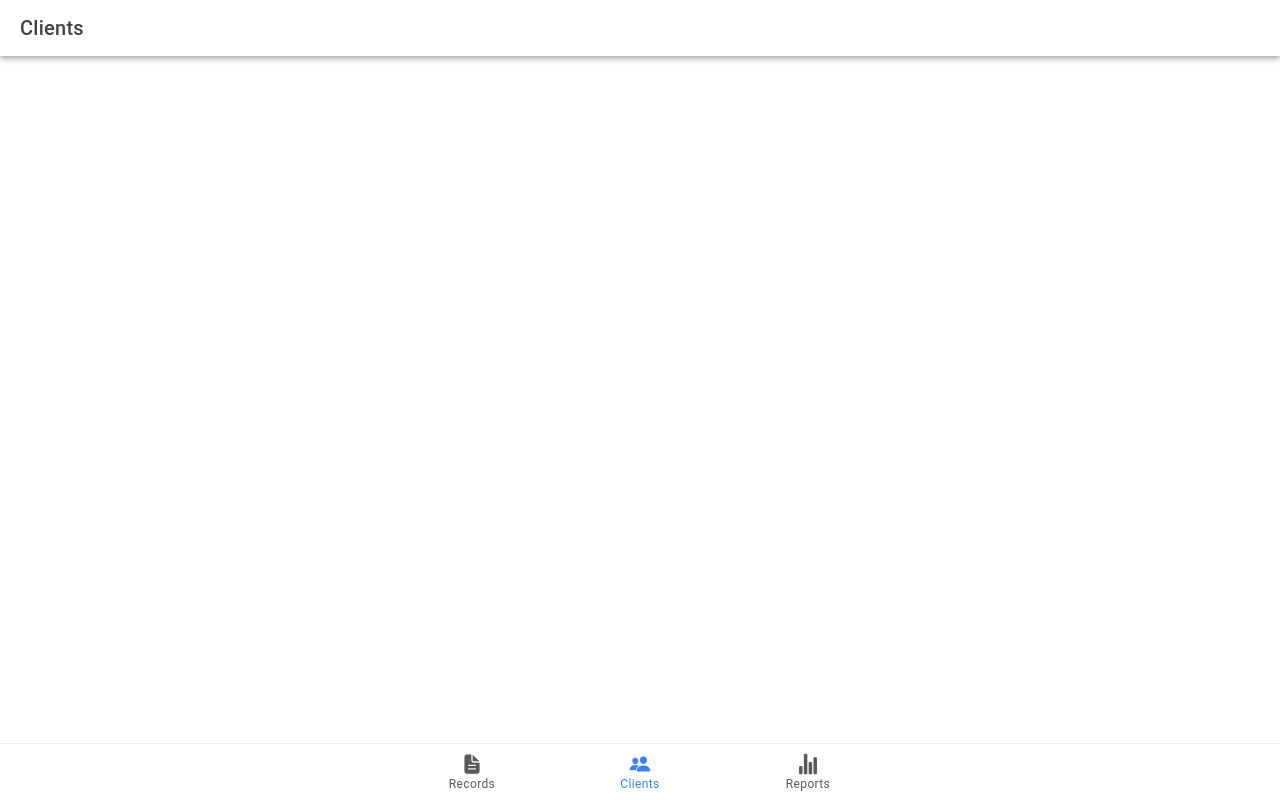
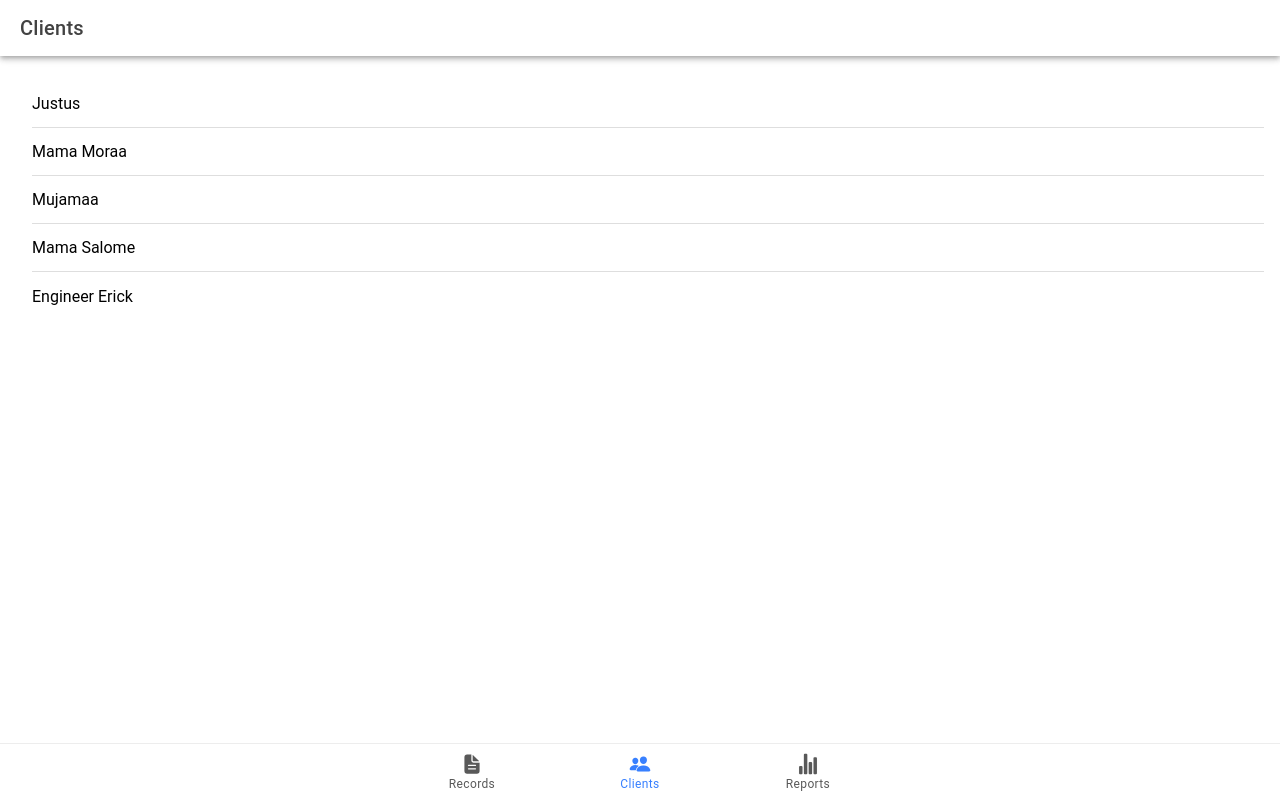
Before and after one commit to egichuhis/milk-tracker-app, a React (Vite) app: page /clients in a window 1280 px wide. Built offline with nearby package versions, Linux system fonts and the light colour scheme.

Commit message:
Add client list

```diff
--- a/src/components/CalendarContainer.tsx
+++ b/src/components/CalendarContainer.tsx
@@ -8,7 +8,6 @@ interface ContainerProps {
 const CalendarContainer: React.FC<ContainerProps> = ({ name }) => {
   return (
     <div className="container">
-      {/* Add Calendar */}
       <IonDatetime></IonDatetime>
     </div>
   );
--- /dev/null
+++ b/src/components/ClientList.css
@@ -0,0 +1,23 @@
+.container {
+  text-align: center;
+  position: absolute;
+  left: 50%;
+  top: 50%;
+  transform: translate(-50%, -50%);
+}
+
+.container strong {
+  font-size: 20px;
+  line-height: 26px;
+}
+
+.container p {
+  font-size: 16px;
+  line-height: 22px;
+  color: #8c8c8c;
+  margin: 0;
+}
+
+.container a {
+  text-decoration: none;
+}
--- /dev/null
+++ b/src/components/ClientList.tsx
@@ -0,0 +1,30 @@
+import "./ClientList.css";
+import { IonItem, IonLabel, IonList } from "@ionic/react";
+
+interface ContainerProps {
+  name: string;
+}
+
+const ClientList: React.FC<ContainerProps> = ({ name }) => {
+  return (
+      <IonList inset={true}>
+        <IonItem>
+          <IonLabel>Justus</IonLabel>
+        </IonItem>
+        <IonItem>
+          <IonLabel>Mama Moraa</IonLabel>
+        </IonItem>
+        <IonItem>
+          <IonLabel>Mujamaa</IonLabel>
+        </IonItem>
+        <IonItem>
+          <IonLabel>Mama Salome</IonLabel>
+        </IonItem>
+        <IonItem>
+          <IonLabel>Engineer Erick</IonLabel>
+        </IonItem>
+      </IonList>
+  );
+};
+
+export default ClientList;
--- a/src/pages/Clients.tsx
+++ b/src/pages/Clients.tsx
@@ -5,8 +5,8 @@ import {
   IonTitle,
   IonToolbar,
 } from "@ionic/react";
-import ExploreContainer from "../components/CalendarContainer";
 import "./Clients.css";
+import ClientList from '../components/ClientList';
 
 const Clients: React.FC = () => {
   return (
@@ -22,7 +22,8 @@ const Clients: React.FC = () => {
             <IonTitle size="large">Clients</IonTitle>
           </IonToolbar>
         </IonHeader>
-        {/* Add Client Page */}
+        {/* Add Clients List */}
+        <ClientList name="Clients List" />
       </IonContent>
     </IonPage>
   );
--- a/src/pages/Records.tsx
+++ b/src/pages/Records.tsx
@@ -22,6 +22,7 @@ const Records: React.FC = () => {
             <IonTitle size="large">Records</IonTitle>
           </IonToolbar>
         </IonHeader>
+        {/* Add Calendar Page */}
         <CalendarContainer name="Records page" />
       </IonContent>
     </IonPage>
```
